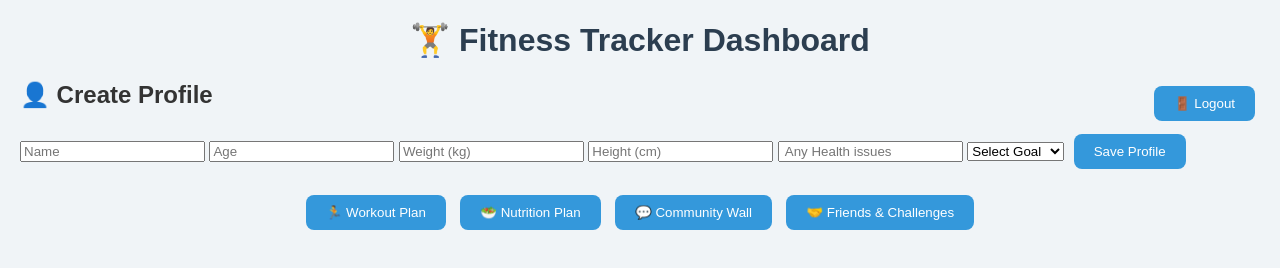
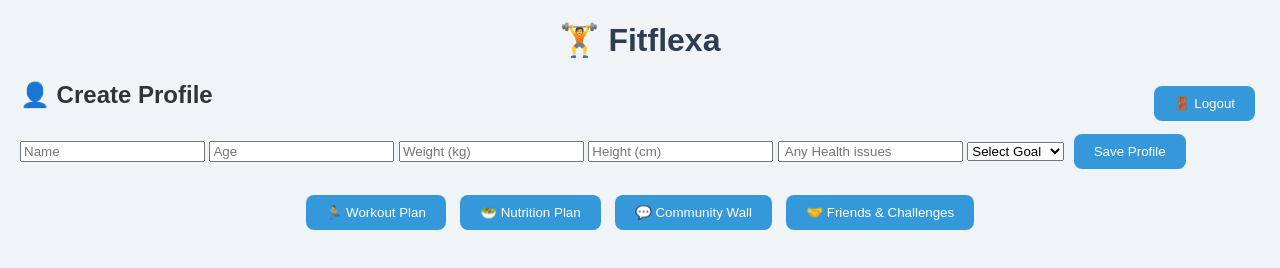
Before and after one commit to Vimala8125/fitness-and-activity, a plain HTML site: page dashboard.html in a window 1280 px wide. Drawn offline with Linux system fonts and the light colour scheme.

Commit message:
Update dashboard.html

```diff
--- a/dashboard.html
+++ b/dashboard.html
@@ -4,11 +4,11 @@
 <head>
   <meta charset="UTF-8" />
   <meta name="viewport" content="width=device-width, initial-scale=1.0"/>
-  <title>Fitness Tracker Dashboard</title>
+  <title>Fitflexa</title>
   <link rel="stylesheet" href="styles.css" />
 </head>
 <body>
-  <h1>🏋️ Fitness Tracker Dashboard</h1>
+  <h1>🏋️ Fitflexa</h1>
 
   <!-- Logout -->
   <button onclick="logout()" style="float: right;">🚪 Logout</button>
```
